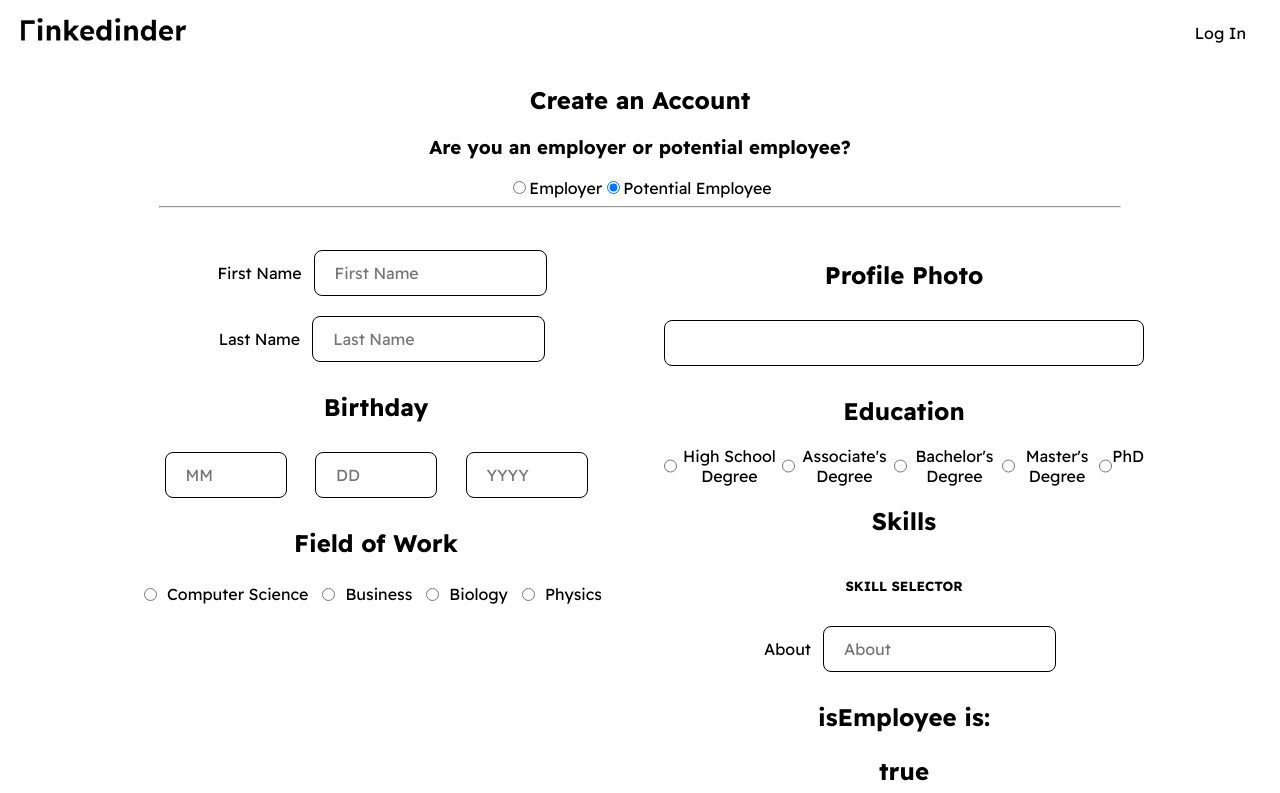
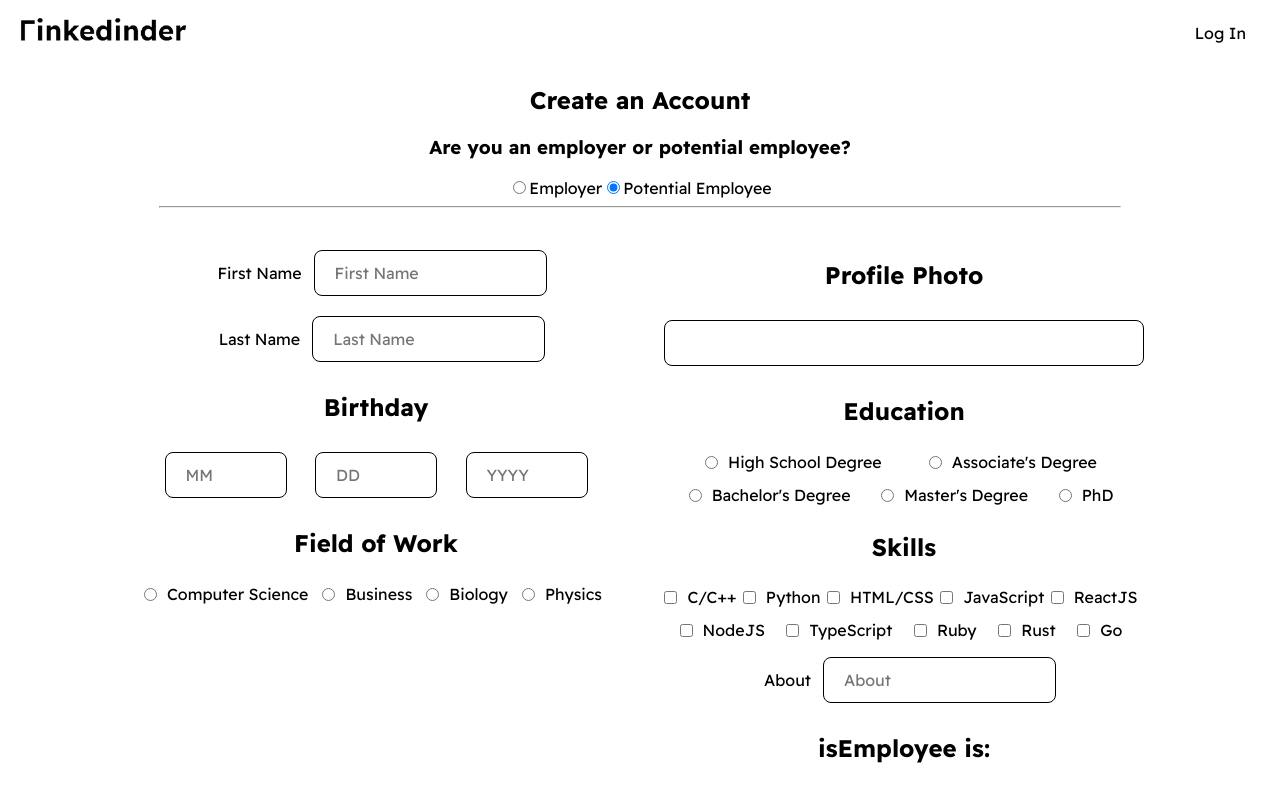
Before and after one commit to carloaqui8/Linkedinder, a React (Vite) app in the folder app/: page /onboarding in a window 1280 px wide. Shown: the top 793 px of the page. Built offline with nearby package versions, Linux system fonts and the light colour scheme.

Commit message:
skill selector almost done

```diff
--- a/app/src/components/Nav.jsx
+++ b/app/src/components/Nav.jsx
@@ -1,5 +1,5 @@
 import React from 'react';
-import logo from '../images/logo.png';
+import logo from '/images/logo.png';
 
 function Nav({ showAuthModel, setShowAuthModel, setSignUp }) {
     const handleClick = () => {
--- /dev/null
+++ b/app/src/components/SkillSelector.jsx
@@ -0,0 +1,44 @@
+import React, { useState } from 'react';
+import skillsData from '../skills.json';
+
+function SkillSelector({ field }) {
+    const [skills, setSkills] = useState([]);
+
+    const handleSkillsChange = () => {
+        setSkills((prev) => [...prev, "extra skill"]);
+        console.log(skills);
+    };
+
+    const importedSkills = skillsData[field || "Computer Science"];
+
+    //     return (<div>
+    //         <input type="checkbox"
+    //             id={skill}
+    //             name="skills"
+    //             value={skill}
+    //             onChange={handleSkillsChange}
+    //             required={true} />
+    //         <label htmlFor={skill}>{skillsData[field][index]}</label>
+    //     </div>);
+
+    return (
+        <div className="multi-input-container">
+            {importedSkills.map(skill => {
+                return (
+                    <div key={field + skill}>
+                        <input type="checkbox"
+                            id={skill}
+                            name="skills"
+                            value={skill}
+                            onChange={handleSkillsChange}
+                            required={true} />
+                            <label htmlFor={skill}>{skill}</label>
+                    </div>
+                );
+            }
+            )}
+        </div>
+    );
+}
+
+export default SkillSelector;
--- a/app/src/index.css
+++ b/app/src/index.css
@@ -102,7 +102,7 @@ nav .nav-button {
     height: 100%;
     position: fixed;
     background: linear-gradient(to bottom, rgba(0, 0, 0, 0.65) 0%, rgba(0, 0, 0, 0) 100%),
-        url('images/bg.jpg');
+        url('/images/bg.jpg');
 }
 
 /* Authentication Model */
@@ -123,6 +123,9 @@ nav .nav-button {
 
 .auth-model .close {
     float: right;
+}
+.auth-model .close:hover {
+    cursor: pointer;
 }
 
 .auth-model form {
@@ -163,6 +166,7 @@ nav .nav-button {
 .onboarding form .multi-input-container {
     display: flex;
     flex-direction: row;
+    flex-wrap: wrap;
     justify-content: space-evenly;
 }
 
--- a/app/src/pages/Onboarding.jsx
+++ b/app/src/pages/Onboarding.jsx
@@ -1,5 +1,6 @@
 import React, { useState } from 'react';
 import Nav from '../components/Nav';
+import SkillSelector from '../components/SkillSelector';
 
 function Onboarding() {
     const [isEmployee, setIsEmployee] = useState(true);
@@ -19,7 +20,7 @@ function Onboarding() {
 
     const handleSubmit = () => {
         console.log('submitted');
-    }
+    };
 
     const handleChange = (e) => {
         console.log(e);
@@ -27,14 +28,14 @@ function Onboarding() {
         const name = e.target.name;
         console.log(value, name);
 
-        setFormData((prevState) => {
+        setFormData((prev) => {
             return {
-                ...prevState,
+                ...prev,
                 [name]: value
             }
         });
-        console.log(formData);
-    }
+        // console.log(formData);
+    };
 
     const turnToEmployer = () => {
         setIsEmployee(false);
@@ -45,7 +46,7 @@ function Onboarding() {
                 ...rest
             };
         });
-    }
+    };
 
     const turnToEmployee = () => {
         setIsEmployee(true);
@@ -56,8 +57,7 @@ function Onboarding() {
                 ...rest
             };
         });
-    }
-
+    };
 
     return (
         <div>
@@ -189,6 +189,7 @@ function Onboarding() {
                         {/* Change labels based on employer or employee */}
                         {!isEmployee ? <h2>Preferred Education</h2> : <h2>Education</h2>}
                         <div className="multi-input-container">
+                            <div>
                                 <input type="radio"
                                     id="educationHS"
                                     name="education"
@@ -196,24 +197,32 @@ function Onboarding() {
                                     onChange={handleChange}
                                     required={true} />
                                 <label htmlFor="educationHS">High School Degree</label>
+                            </div>
+                            <div>
                                 <input type="radio"
                                     id="educationA"
                                     name="education"
                                     value="Associates Degree"
                                     onChange={handleChange} />
                                 <label htmlFor="educationA">Associate's Degree</label>
+                            </div>
+                            <div>
                                 <input type="radio"
                                     id="educationB"
                                     name="education"
                                     value="Bachelors Degree"
                                     onChange={handleChange} />
                                 <label htmlFor="educationB">Bachelor's Degree</label>
+                            </div>
+                            <div>
                                 <input type="radio"
                                     id="educationM"
                                     name="education"
                                     value="Masters Degree"
                                     onChange={handleChange} />
                                 <label htmlFor="educationM">Master's Degree</label>
+                            </div>
+                            <div>
                                 <input type="radio"
                                     id="educationP"
                                     name="education"
@@ -221,9 +230,10 @@ function Onboarding() {
                                     onChange={handleChange} />
                                 <label htmlFor="educationP">PhD</label>
                             </div>
+                        </div>
 
                         {!isEmployee ? <h2>Preferred Skills</h2> : <h2>Skills</h2>}
-                        <h5>SKILL SELECTOR</h5>
+                        <SkillSelector field={formData.field} />
 
                         {!isEmployee ?
                             <div className="text-input-container">
--- /dev/null
+++ b/app/src/skills.json
@@ -0,0 +1,35 @@
+{
+    "Computer Science": [
+        "C/C++",
+        "Python",
+        "HTML/CSS",
+        "JavaScript",
+        "ReactJS",
+        "NodeJS",
+        "TypeScript",
+        "Ruby",
+        "Rust",
+        "Go"
+    ],
+    "Business": [
+        "Strategic Planning",
+        "Negotiation",
+        "Customer Service",
+        "Data Analysis",
+        "Project Management"
+    ],
+    "Biology": [
+        "DNA",
+        "Molecular Biology",
+        "Research",
+        "Data Analysis",
+        "Computer Literacy",
+        "Ecology"
+    ],
+    "Physics": [
+        "Laser",
+        "Simulations",
+        "Chemistry",
+        "Critical Thinking"
+    ]
+}
```
Also changed, not shown: app/public/images/bg.jpg (renamed from app/src/images/bg.jpg), app/public/images/logo.png (renamed from app/src/images/logo.png). Lines whose indentation alone changed are shown as unchanged.
